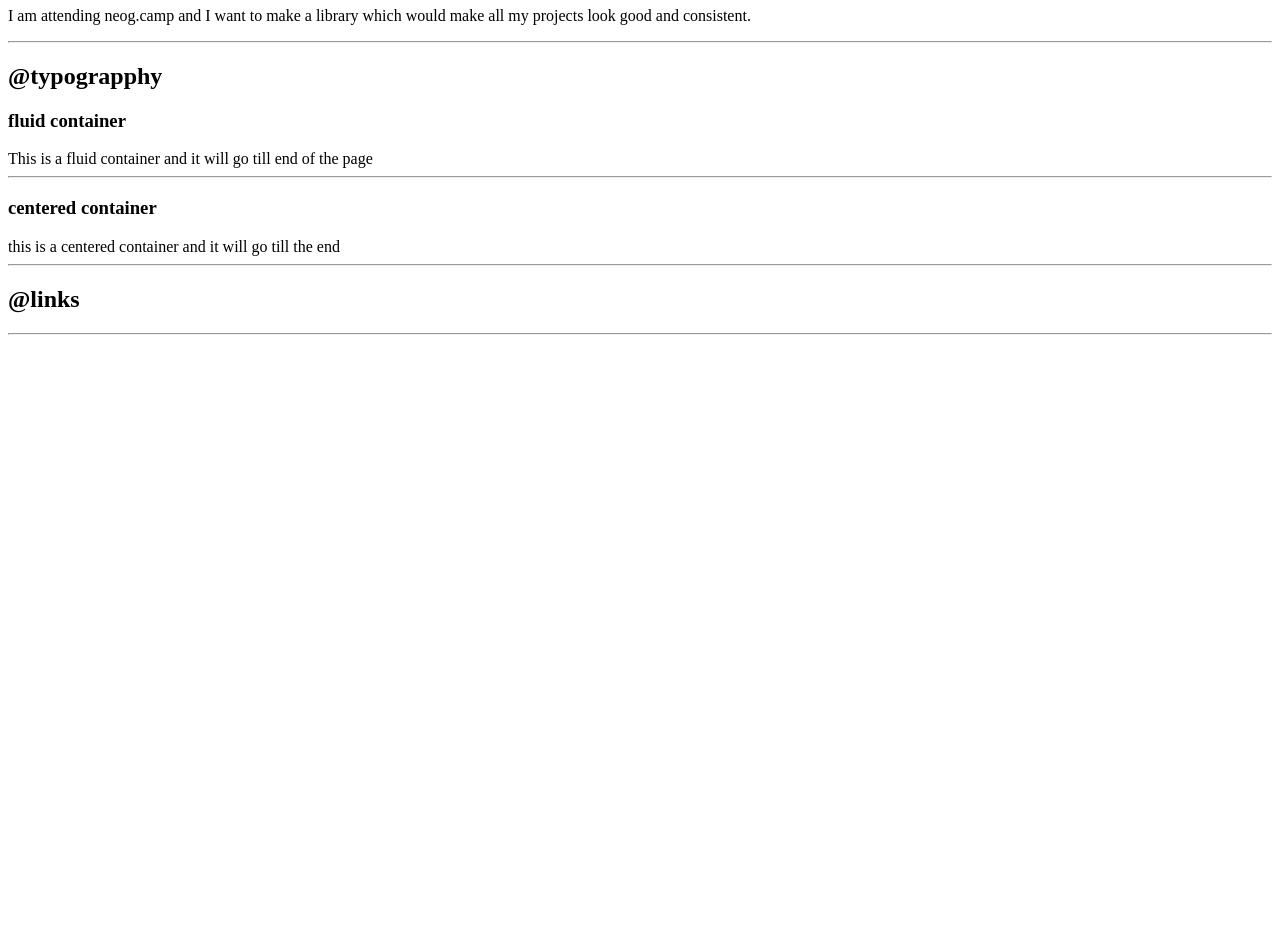
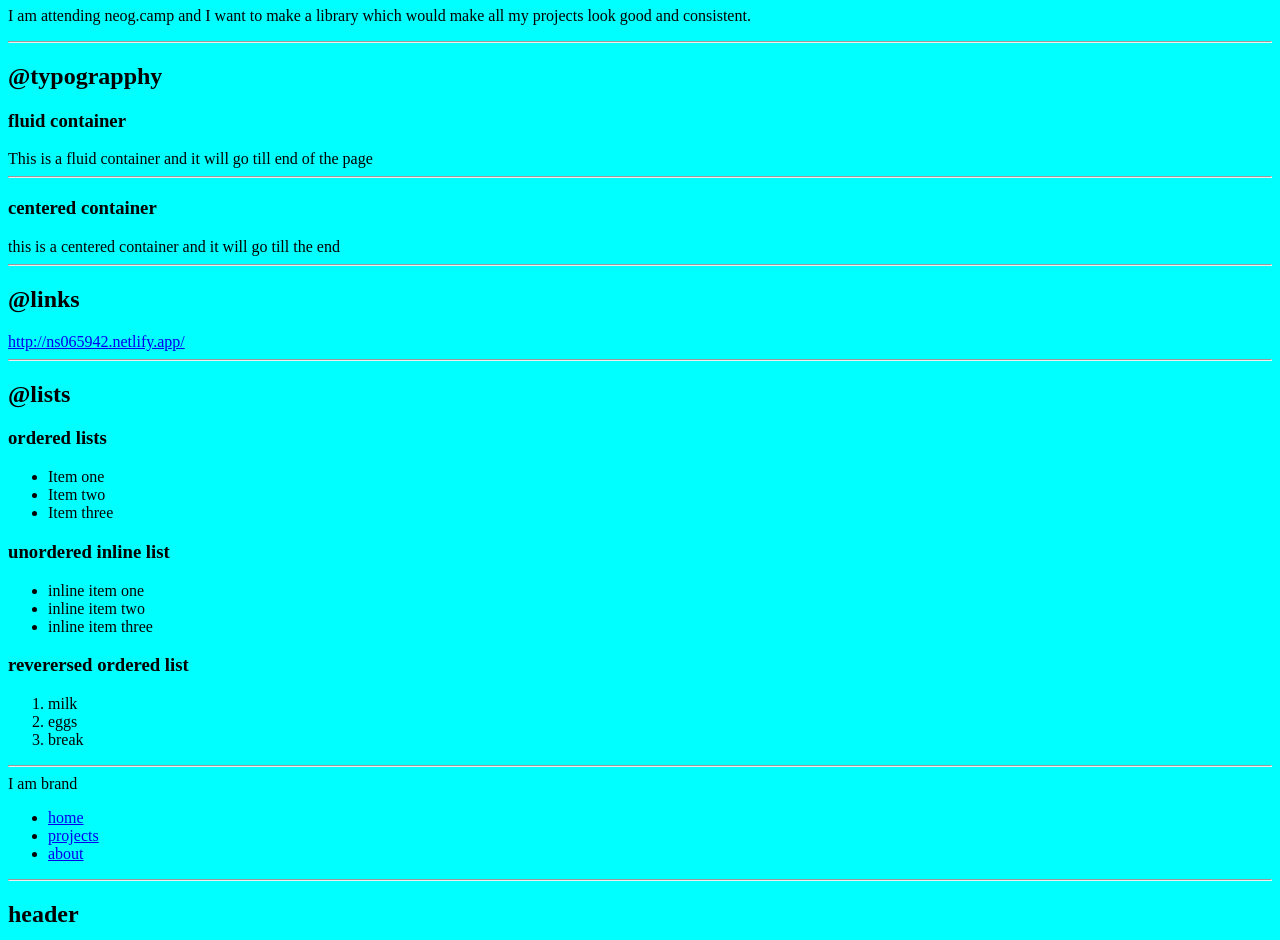
Before and after one commit to Ns065942/live-coding-for-neogcamp-lesson-3-live, a plain HTML site: page index.html in a window 1280 px wide. Shown: the part 73-1013 px from the top of the page. Before the commit the page ends 800 px from the top, so only its background shows below. Drawn offline with Linux system fonts and the light colour scheme.

Commit message:
docs:updated

```diff
--- a/index.html
+++ b/index.html
@@ -5,6 +5,7 @@
     <meta http-equiv="X-UA-Compatible" content="IE=edge">
     <meta name="viewport" content="width=device-width, initial-scale=1.0">
     <title>Component Library</title>
+    <link href="style.css" rel="stylesheet"/>
 </head>
 <body>
     <h1> Nitin Kumar's component library.</h1>
@@ -22,9 +23,75 @@
     <hr>
 
     <h2>@links</h2>
-    <a href="/"></a>
+    <a href="/">http://ns065942.netlify.app/</a>
     <hr>
 
+    <h2>@lists</h2>
+
+    <h3> ordered lists</h3>
+    <ul>
+        <li>Item one</li>
+        <li>Item two</li>
+        <li>Item three</li>
+    </ul>
+
+    <h3>unordered inline list</h3>
+    <ul>
+        <li>inline item one</li>
+        <li>inline item two</li>
+        <li>inline item three</li>
+    </ul>
+
+    <h3>reverersed ordered list</h3>
+    <ol>
+        <li>milk</li>
+        <li>eggs</li>
+        <li>break</li>
+    </ol>
+    <hr>
+
+    <nav>
+        <div> I am brand</div>
+        <ul>
+            <li>
+                <a href="/">home</a>
+            </li>
+            <li>
+                <a href="/">projects</a>
+            </li>
+            <li>
+                <a href="/">about</a>
+            </li>
+        </ul>
+
+    </nav>
+    <hr>
+    <h2>header</h2>
+    <header>
+        <img src="images/myimg.png"/>
+        <h1>heading inside hero</h1>
+    </header>
+    <hr>
+
+    <section>
+        <h3>white section</h3>
+       <p>This will have background</p>
+    </section>
+
+    <section>
+        <h3>off white section</h3>
+        <p>This will have gray background</p>
+    </section>
+
+
+   <footer>
+    <div>Some small heading inside footer</div>
+    <ul>
+        <li>socialone</li>
+        <li>socialtwo</li>
+        <li>socialthree</li>
+    </ul>
+   </footer>
 
 
 
--- /dev/null
+++ b/style.css
@@ -0,0 +1,3 @@
+body{
+    background-color: aqua;
+}
```
Also changed, not shown: images/hero.svg (added), images/myimg.png (added).
